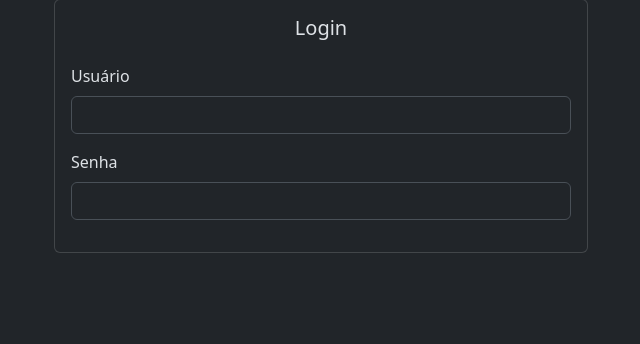
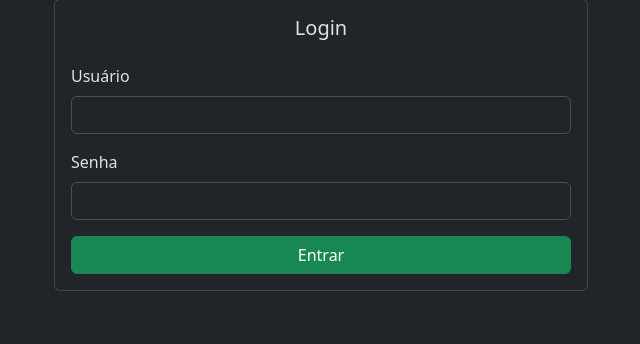
Before and after one commit to Leobatista96/app-financas, a Django app: page /login/ in a window 1280 px wide. Shown: the part 103-447 px from the top of the page, without its empty margins (319-959 px from the left). Run offline with Django 5.2, Linux system fonts and the light colour scheme.

Commit message:
remove sign-up button

```diff
--- a/app/templates/registration/login.html
+++ b/app/templates/registration/login.html
@@ -20,10 +20,10 @@
                             <label for="password" class="form-label">Senha</label>
                             <input type="password" class="form-control" id="password" name="password" required>
                         </div>
-                        <!-- <div class="d-grid gap-2">
+                        <div class="d-grid gap-2">
                             <button type="submit" class="btn btn-success">Entrar</button>
-                            <button class="btn btn-primary">Cadastre-se</button>
-                        </div> -->
+<!--                             <button class="btn btn-primary">Cadastre-se</button> -->
+                        </div>
                     </form>
                     {% if form.errors %}
                     <div class="alert alert-danger mt-4">
```
